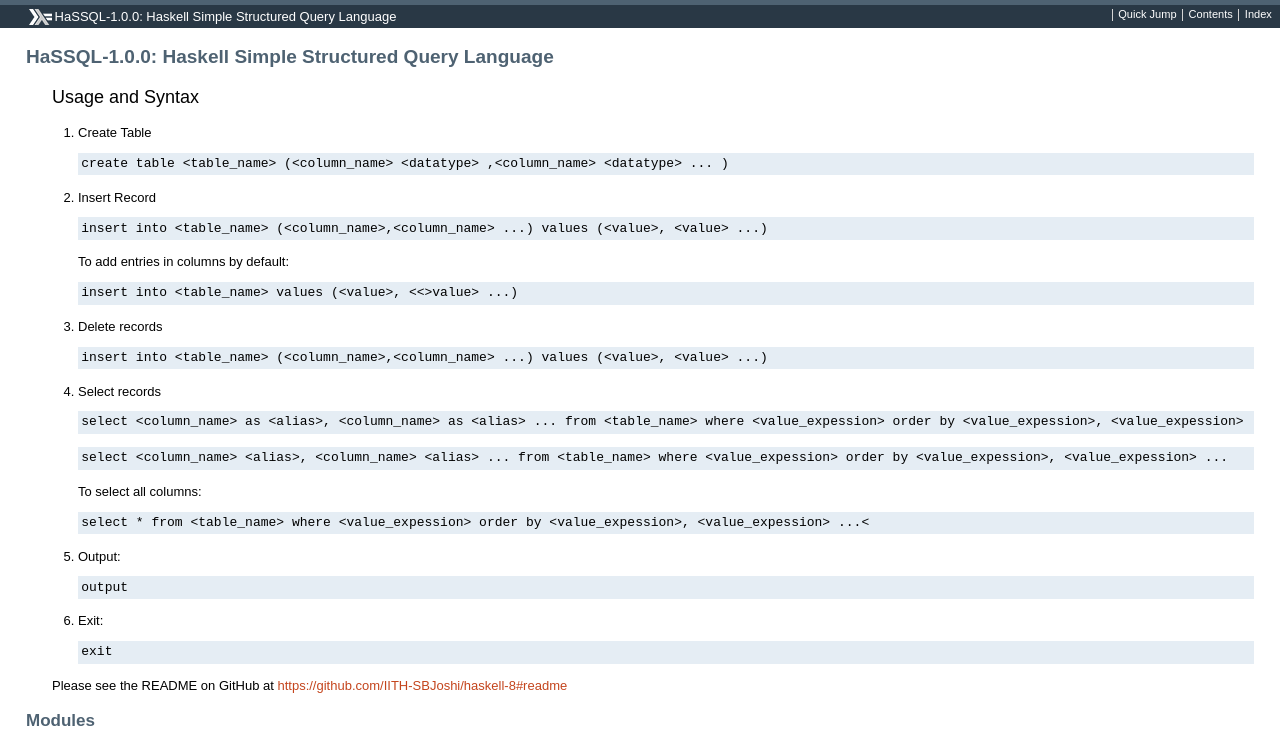
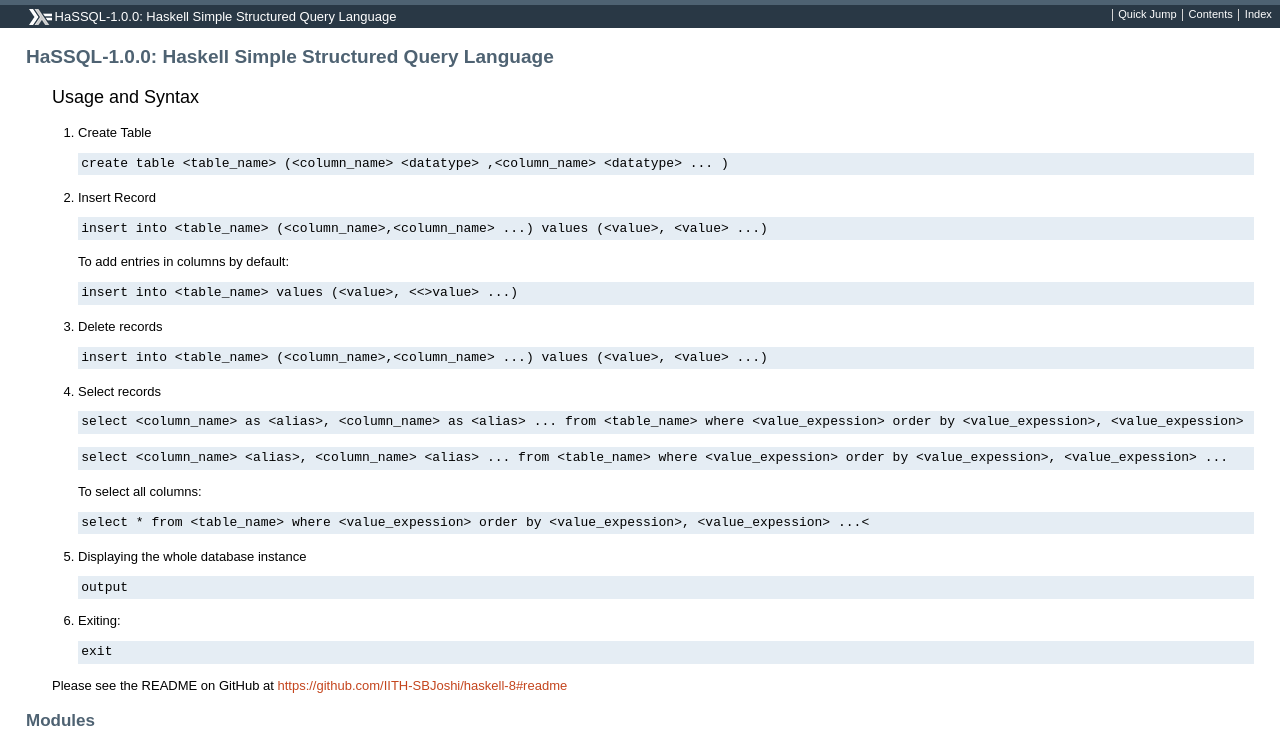
Before and after one commit to Puneet2000/HaSSQL, a plain HTML site: page docs/index.html in a window 1280 px wide. Shown: the top 736 px of the page. Drawn offline with nearby package versions, Linux system fonts and the light colour scheme; some packages are replaced by stand-ins of ours.

Commit message:
Update docs from Haddock

```diff
--- a/docs/index.html
+++ b/docs/index.html
@@ -37,9 +37,9 @@
                     <pre>select &lt;column_name&gt; as &lt;alias&gt;, &lt;column_name&gt; as &lt;alias&gt; ... from &lt;table_name&gt; where &lt;value_expession&gt; order by &lt;value_expession&gt;, &lt;value_expession&gt; ...</pre>
                     <pre>select &lt;column_name&gt; &lt;alias&gt;, &lt;column_name&gt; &lt;alias&gt; ... from &lt;table_name&gt; where &lt;value_expession&gt; order by &lt;value_expession&gt;, &lt;value_expession&gt; ...</pre>
                     <p>To select all columns: <pre>select * from &lt;table_name&gt; where &lt;value_expession&gt; order by &lt;value_expession&gt;, &lt;value_expession&gt; ...&lt;</pre></p>
-                    <li>Output:</li>
+                    <li>Displaying the whole database instance</li>
                     <pre>output</pre>
-                    <li>Exit:</li>
+                    <li>Exiting:</li>
                     <pre>exit</pre>
                 </ol>
                 <p>Please see the README on GitHub at <a
```
